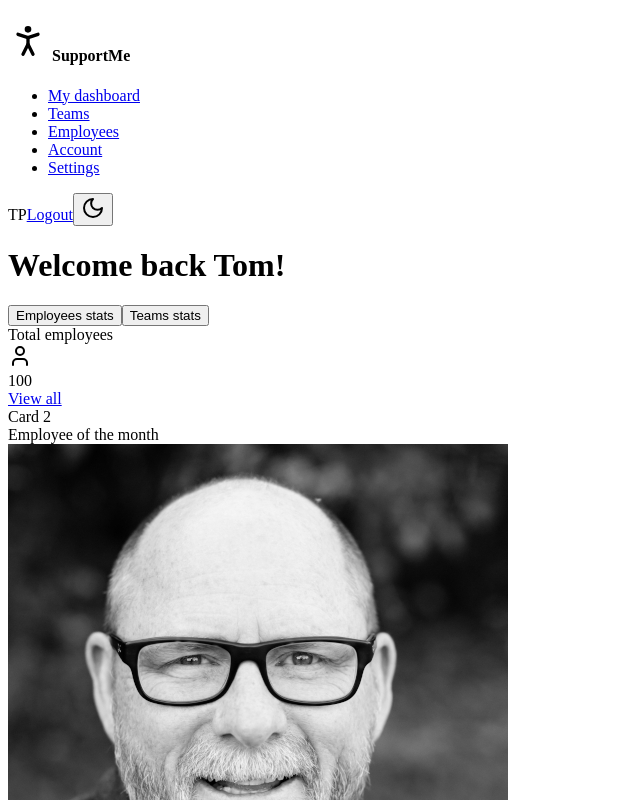
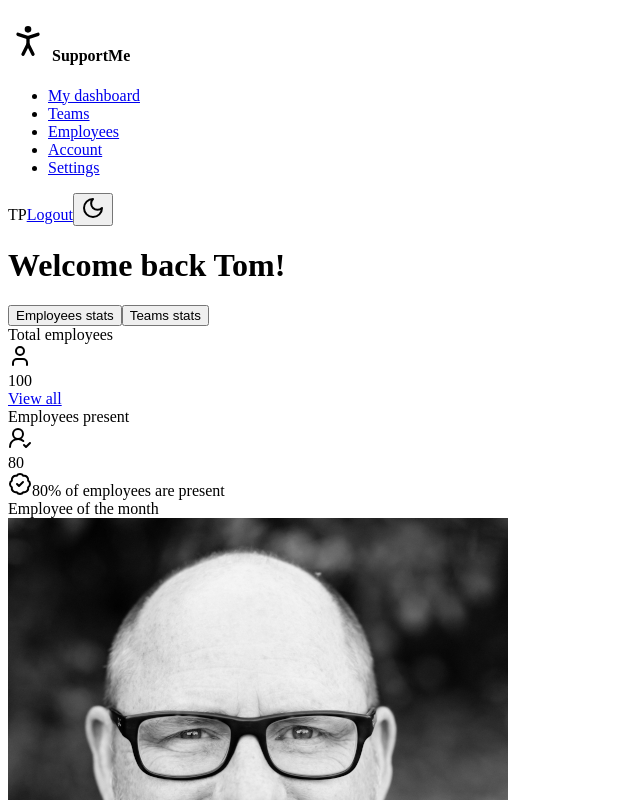
Before and after one commit to vasylpryimakdev/shadcn-dashboard, a Next.js app: page /dashboard in a window 1280 px wide. Shown: the top 800 px of the page, without its empty margins (0-640 px from the left). Built offline with nearby package versions, Linux system fonts and the light colour scheme.

Commit message:
feat: add employees presence stats with conditional status indicators

```diff
--- a/components/dashboard/employees/EmployeesStats.tsx
+++ b/components/dashboard/employees/EmployeesStats.tsx
@@ -7,13 +7,22 @@ import {
   CardHeader,
   CardTitle,
 } from "@/components/ui/card";
-import { PartyPopperIcon, UserIcon } from "lucide-react";
+import {
+  AlertTriangleIcon,
+  BadgeCheckIcon,
+  PartyPopperIcon,
+  UserCheck2Icon,
+  UserIcon,
+  UserRoundXIcon,
+} from "lucide-react";
 import Link from "next/link";
 import cm from "@/public/images/cm.jpg";
 import Image from "next/image";
 
 export default function EmployeesStats() {
   const totalEmployees = 100;
+  const employeesPresent = 80;
+  const employeesPresentPercentage = (employeesPresent / totalEmployees) * 100;
 
   return (
     <div className="grid lg:grid-cols-3 gap-4">
@@ -33,7 +42,34 @@ export default function EmployeesStats() {
           </div>
         </CardContent>
       </Card>
-      <Card>Card 2</Card>
+      <Card>
+        <CardHeader className="pb-2">
+          <CardTitle className="text-base">Employees present</CardTitle>
+        </CardHeader>
+        <CardContent>
+          <div className="flex gap-2">
+            {employeesPresentPercentage > 75 ? (
+              <UserCheck2Icon />
+            ) : (
+              <UserRoundXIcon />
+            )}
+            <div className="text-5xl font-bold">{employeesPresent}</div>
+          </div>
+        </CardContent>
+        <CardFooter>
+          {employeesPresentPercentage > 75 ? (
+            <span className="text-xs text-green-500 flex gap-1 items-center">
+              <BadgeCheckIcon />
+              {employeesPresentPercentage}% of employees are present
+            </span>
+          ) : (
+            <span className="text-xs text-red-500 flex gap-1 items-center">
+              <AlertTriangleIcon />
+              Only {employeesPresentPercentage}% of employees are present
+            </span>
+          )}
+        </CardFooter>
+      </Card>
       <Card className="border-primary flex flex-col">
         <CardHeader className="pb-2">
           <CardTitle className="text-base">Employee of the month</CardTitle>
```
